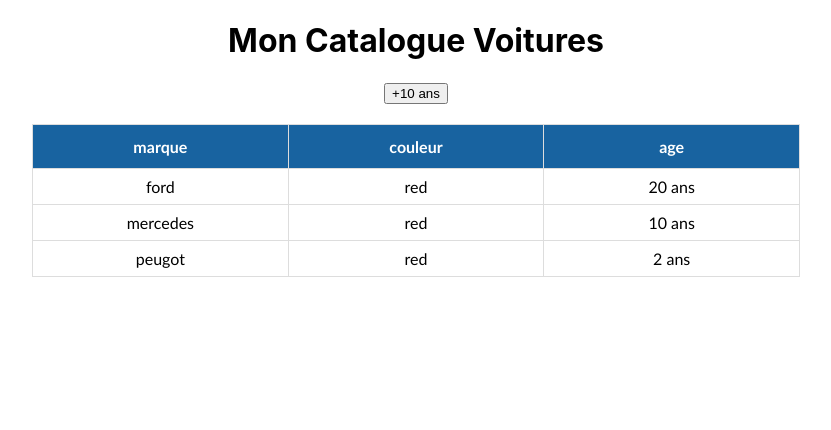
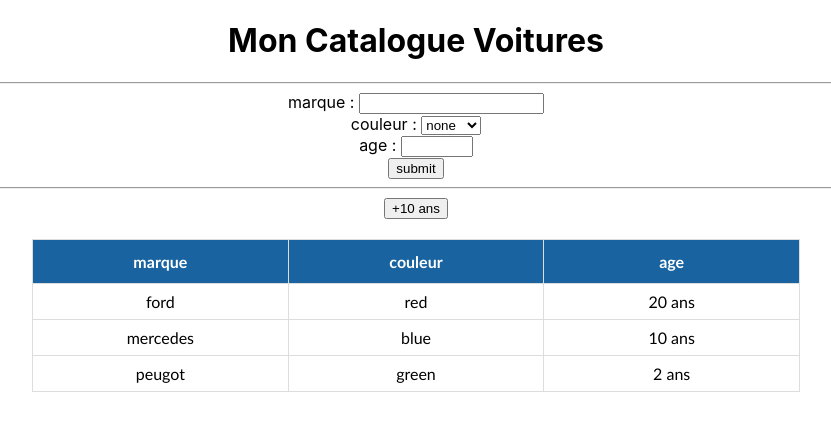
Before and after one commit to daly64/cars, a React (Create React App) app: page / in a window 1280 px wide. Shown: the top 430 px of the page, without its empty margins (224-1055 px from the left). Built offline with nearby package versions, Linux system fonts and the light colour scheme.

Commit message:
episode 16
commit until episode 16

```diff
--- a/src/MyCars.js
+++ b/src/MyCars.js
@@ -1,40 +1,78 @@
-import  React,{ Component } from 'react'
-import Car from './Cars';
-
+import React, { Component } from "react";
+import Car from "./Cars";
 export default class MyCars extends Component {
   state = {
     title: "Mon Catalogue Voitures",
     voitures: [
       { nom: "ford", color: "red", year: 2000 },
-            { nom: "mercedes", color: "red", year: 2010 },
-            { nom: "peugot", color: "red", year: 2018 },
+      { nom: "mercedes", color: "blue", year: 2010 },
+      { nom: "peugot", color: "green", year: 2018 },
     ],
-    }
+    colors:["none","red","blue","green","black","pink","yellow"],
+    voiture:{ nom:null, color:null, year:null },
+  };
 
   addTenYears = () => {
-        let updatedState = this.state.voitures.map(e => {
-            return e.year -= 10;
+    let updatedState = this.state.voitures.map((e) => {
+      return (e.year -= 10);
     });
 
-        this.setState({ updatedState })
+    this.setState({ updatedState });
   };
+
+
+
+  handleMarque=(event)=>{
+this.setState(prevState=>{
+  return prevState.voiture.nom=event.target.value;
+});
+  }
+  handleCouleur=(event)=>{
+    this.setState(prevState=>{
+      return prevState.voiture.color=event.target.value;
+    });
+  }
+  handleAge=(event)=>{
+    this.setState(prevState=>{
+      return prevState.voiture.year=event.target.value;
+    });
+  }
+  handleSubmit=(event)=>{
+    event.preventDefault();
+    this.setState(prevState=>{
+      return prevState.voitures.push(prevState.voiture); });
+    this.setState({voiture:{ nom:null, color:null, year:null }});
+  }
 
   render() {
     let carsList = this.state.voitures.map((voiture, index) => {
       return (
         <tr key={index}>
-                    <Car  voiture={voiture} />
+          <Car voiture={voiture} />
         </tr>
-
       );
-
-
-
-
     });
     return (
       <div>
         <h1>{this.state.title}</h1>
+        <hr/>
+          <form onSubmit={this.handleSubmit}>
+            <div>
+              <label>marque : </label><input onChange={this.handleMarque} type="text"/>
+              </div>
+              <div>
+              <label>couleur : </label>
+                <select onChange={this.handleCouleur}>
+              {this.state.colors.map((color,index)=>{return(<option key={index}>{color}</option>);})}
+            </select>
+              </div>
+              <div>
+               <label>age : </label>
+            <input type="number" max="2050" min="1960" onChange={this.handleAge}/>
+            </div>
+            <input type="submit" value="submit"/>
+          </form>
+        <hr/>
         <button onClick={this.addTenYears}>+10 ans</button>
         <table className="carsTable">
           <thead>
@@ -45,13 +83,9 @@ export default class MyCars extends Component {
             </tr>
           </thead>
 
-                    <tbody>
-                   {carsList}
-                    </tbody>
-
+          <tbody>{carsList}</tbody>
         </table>
-
       </div>
-        )
+    );
   }
 }
```
Also changed, not shown: src/App.js (line endings or trailing spaces). Lines whose indentation alone changed are shown as unchanged.
